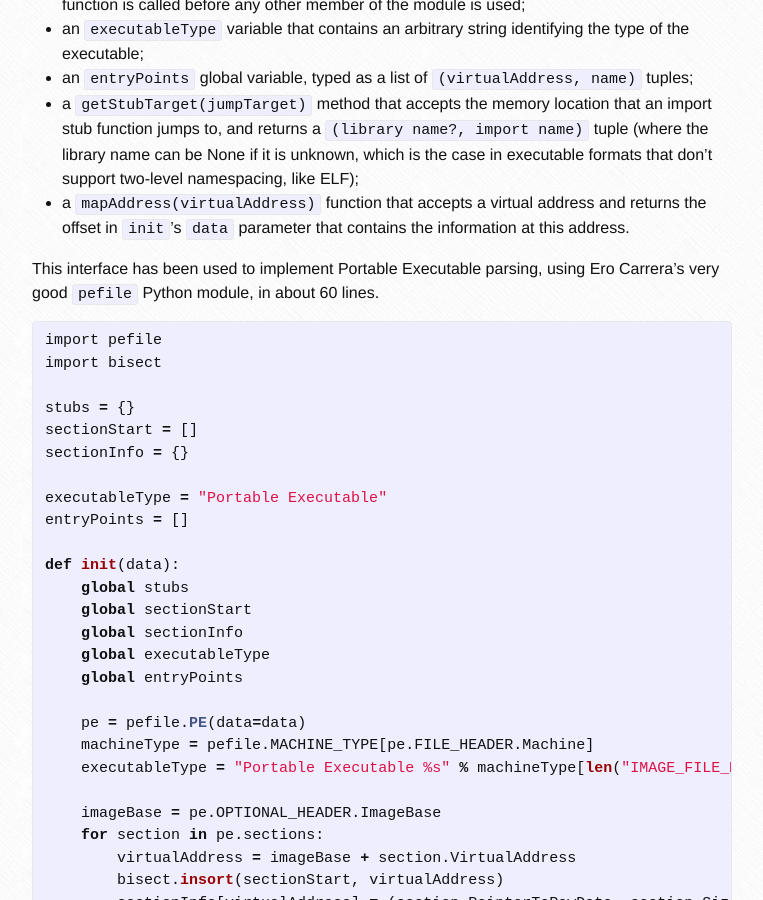
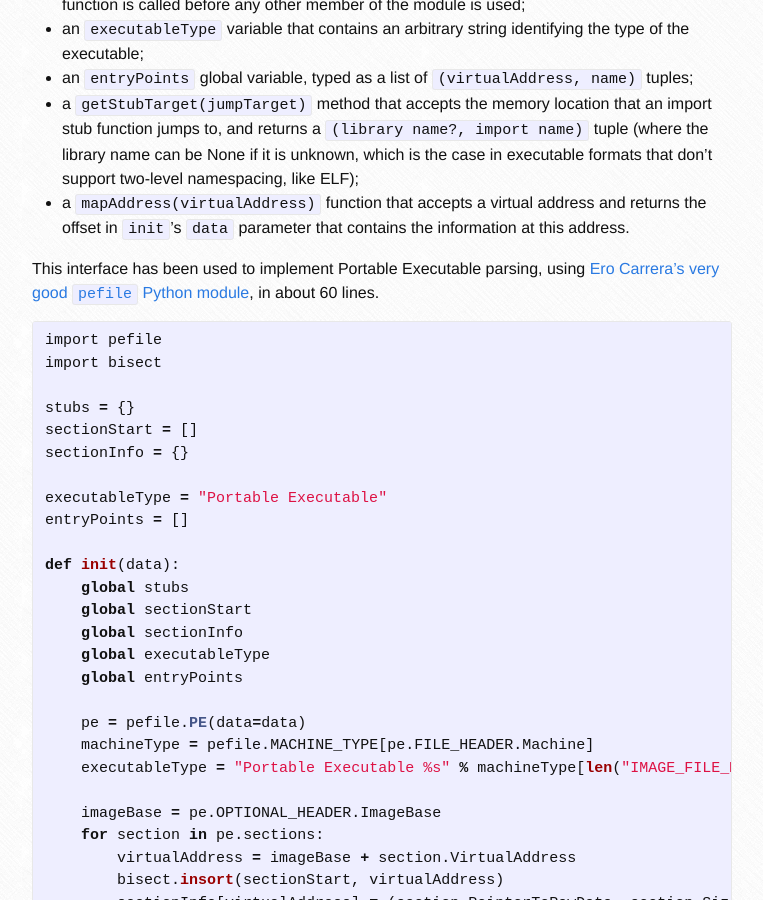
Before and after one commit to fay59/fcd, a Jekyll site: the page built from _posts/2016-11-12-csaw16.md, in a window 1280 px wide and 900 px high, scrolled down 1251 px. Shown: the whole window, without its empty margins (378-1141 px from the left). Built offline with Jekyll 4.4.1, drawn with Linux system fonts in a browser that asks for light colours; nearby versions of some CDN libraries; part of the change alters nothing that is shown.

```diff
--- a/_posts/2016-11-12-csaw16.md
+++ b/_posts/2016-11-12-csaw16.md
@@ -35,7 +35,7 @@ Fcd has supported Python optimization passes for almost a year now. What hasn't
 * a `getStubTarget(jumpTarget)` method that accepts the memory location that an import stub function jumps to, and returns a `(library name?, import name)` tuple (where the library name can be None if it is unknown, which is the case in executable formats that don't support two-level namespacing, like ELF);
 * a `mapAddress(virtualAddress)` function that accepts a virtual address and returns the offset in `init`'s `data` parameter that contains the information at this address.
 
-This interface has been used to implement Portable Executable parsing, using Ero Carrera's very good `pefile` Python module, in about 60 lines.
+This interface has been used to implement Portable Executable parsing, using [Ero Carrera's very good `pefile` Python module][5], in about 60 lines.
 
 {% highlight python %}
 
@@ -133,3 +133,4 @@ The presentation was recorded and the link might eventually find its way to this
  [2]: {% post_url 2016-02-21-csaw-wyvern %}
  [3]: {% post_url 2016-09-04-parsing-headers %}
  [4]: http://lists.llvm.org/pipermail/cfe-dev/2016-October/051371.html
+ [5]: https://github.com/erocarrera/pefile
```
